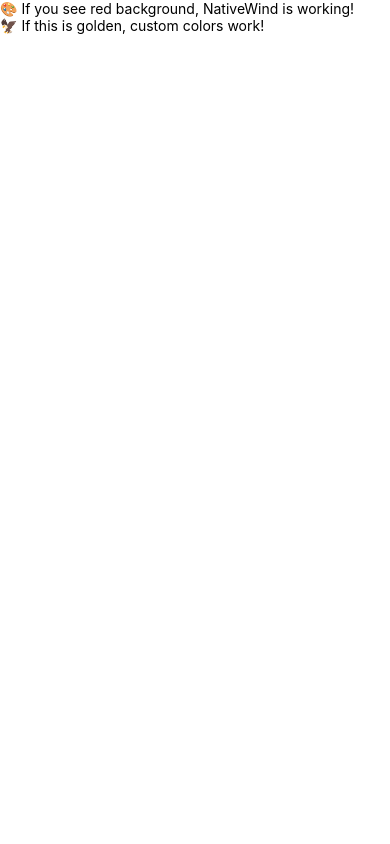
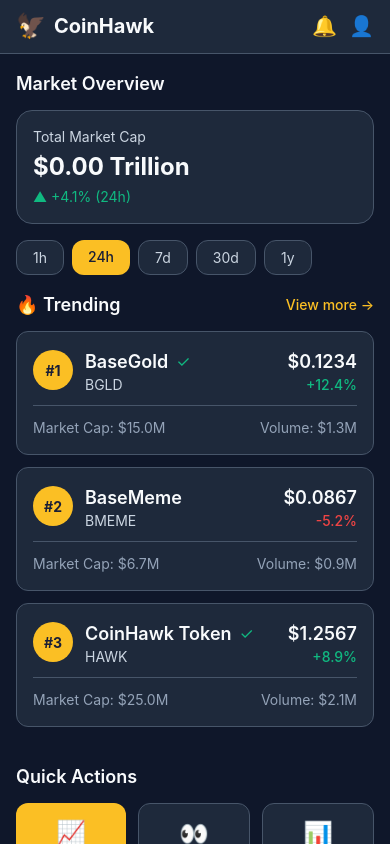
Before and after one commit to Smartdevs17/coinhawk, a React Native app: screen / in a window 390 px wide. Built offline with nearby package versions, Linux system fonts and the light colour scheme.

Commit message:
fix: update the a native wind docs

```diff
--- a/App.tsx
+++ b/App.tsx
@@ -1,21 +1,14 @@
+import "./global.css"
 import React from 'react';
 import { StatusBar } from 'expo-status-bar';
 import { View } from 'react-native';
 
-// Import test component
-import { TestStyling } from './src/components/TestStyling';
 import { HomeScreen } from './src/screens/HomeScreen';
 
 export default function App() {
   return (
     <View className="flex-1 bg-dark-bg">
-      <StatusBar style="light" backgroundColor="#0f172a" />
-
-      {/* Test styling first */}
-      <TestStyling />
-
-      {/* Your home screen */}
-      {/* <HomeScreen /> */}
+      <HomeScreen />
     </View>
   );
 }
--- a/app.json
+++ b/app.json
@@ -23,7 +23,8 @@
       "edgeToEdgeEnabled": true
     },
     "web": {
-      "favicon": "./assets/favicon.png"
+      "favicon": "./assets/favicon.png",
+      "bundler": "metro"
     }
   }
 }
--- a/babel.config.js
+++ b/babel.config.js
@@ -1,7 +1,9 @@
 module.exports = function (api) {
   api.cache(true);
   return {
-    presets: ['babel-preset-expo'],
-    plugins: ['nativewind/babel'],
+    presets: [
+      ["babel-preset-expo", { jsxImportSource: "nativewind" }],
+      "nativewind/babel",
+    ],
   };
 };
--- /dev/null
+++ b/metro.config.js
@@ -0,0 +1,6 @@
+const { getDefaultConfig } = require("expo/metro-config");
+const { withNativeWind } = require('nativewind/metro');
+
+const config = getDefaultConfig(__dirname)
+
+module.exports = withNativeWind(config, { input: './global.css' })
--- /dev/null
+++ b/nativewind-env.d.ts
@@ -0,0 +1,3 @@
+/// <reference types="nativewind/types" />
+
+// NOTE: This file should not be edited and should be committed with your source code. It is generated by NativeWind.
--- a/package.json
+++ b/package.json
@@ -16,15 +16,17 @@
     "expo": "~53.0.20",
     "expo-status-bar": "~2.2.3",
     "nativewind": "^4.1.23",
+    "prettier-plugin-tailwindcss": "^0.5.14",
     "react": "19.0.0",
     "react-native": "0.79.5",
-    "react-native-safe-area-context": "5.4.0",
+    "react-native-reanimated": "~3.17.4",
+    "react-native-safe-area-context": "^5.4.0",
     "react-native-screens": "~4.11.1"
   },
   "devDependencies": {
     "@babel/core": "^7.25.2",
     "@types/react": "~19.0.10",
-    "tailwindcss": "^3.3.0",
+    "tailwindcss": "^3.4.17",
     "typescript": "~5.8.3"
   },
   "private": true
--- a/src/components/TestStyling.tsx
+++ /dev/null
@@ -1,17 +0,0 @@
-import React from 'react';
-import { View, Text } from 'react-native';
-
-export const TestStyling = () => {
-  return (
-    <View className="bg-red-500 p-4 m-4 rounded-xl">
-      <Text className="text-white text-lg font-bold">
-        🎨 If you see red background, NativeWind is working!
-      </Text>
-      <View className="bg-hawk-accent p-2 mt-2 rounded">
-        <Text className="text-hawk-primary">
-          🦅 If this is golden, custom colors work!
-        </Text>
-      </View>
-    </View>
-  );
-};
--- a/src/screens/HomeScreen.tsx
+++ b/src/screens/HomeScreen.tsx
@@ -58,7 +58,7 @@ export const HomeScreen: React.FC = () => {
 
   return (
     <SafeAreaView className="flex-1 bg-dark-bg">
-      <StatusBar barStyle="light-content" backgroundColor="#0f172a" />
+      {/* <StatusBar barStyle="light-content" backgroundColor="#0f172a" /> */}
 
       {/* Header */}
       <View className="flex-row items-center justify-between px-4 py-3 bg-dark-surface border-b border-dark-border">
@@ -94,7 +94,7 @@ export const HomeScreen: React.FC = () => {
         {/* Timeframe Selector */}
         <View className="px-4 mb-4">
           <ScrollView horizontal showsHorizontalScrollIndicator={false}>
-            <View className="flex-row space-x-2">
+            <View className="flex-row gap-x-2">
               {TIMEFRAMES.map((tf) => (
                 <TouchableOpacity
                   key={tf}
@@ -140,7 +140,7 @@ export const HomeScreen: React.FC = () => {
         {/* Quick Actions */}
         <View className="px-4 py-6">
           <Text className="text-lg font-semibold text-dark-text-primary mb-3">Quick Actions</Text>
-          <View className="flex-row space-x-3">
+          <View className="flex-row gap-x-3">
             <TouchableOpacity className="flex-1 bg-hawk-accent rounded-xl p-4 items-center">
               <Icon name="📈" size={24} color="#1a1f36" />
               <Text className="text-hawk-primary font-semibold mt-2">Trade</Text>
--- a/tailwind.config.js
+++ b/tailwind.config.js
@@ -1,8 +1,11 @@
 /** @type {import('tailwindcss').Config} */
 module.exports = {
+  // NOTE: Update this to include the paths to all files that contain Nativewind classes.
   content: [
     "./App.{js,jsx,ts,tsx}",
-    "./src/**/*.{js,jsx,ts,tsx}"
+    "./App.tsx",
+    "./src/**/*.{js,jsx,ts,tsx}",
+    "./components/**/*.{js,jsx,ts,tsx}"
   ],
   presets: [require("nativewind/preset")],
   theme: {
--- a/tsconfig.json
+++ b/tsconfig.json
@@ -8,6 +8,7 @@
   },
   "include": [
     "**/*.ts",
-    "**/*.tsx"
+    "**/*.tsx",
+    "nativewind-env.d.ts"
   ]
 }
```
Also changed, not shown: 1 other file (tests, documents, lock files or other folders).
